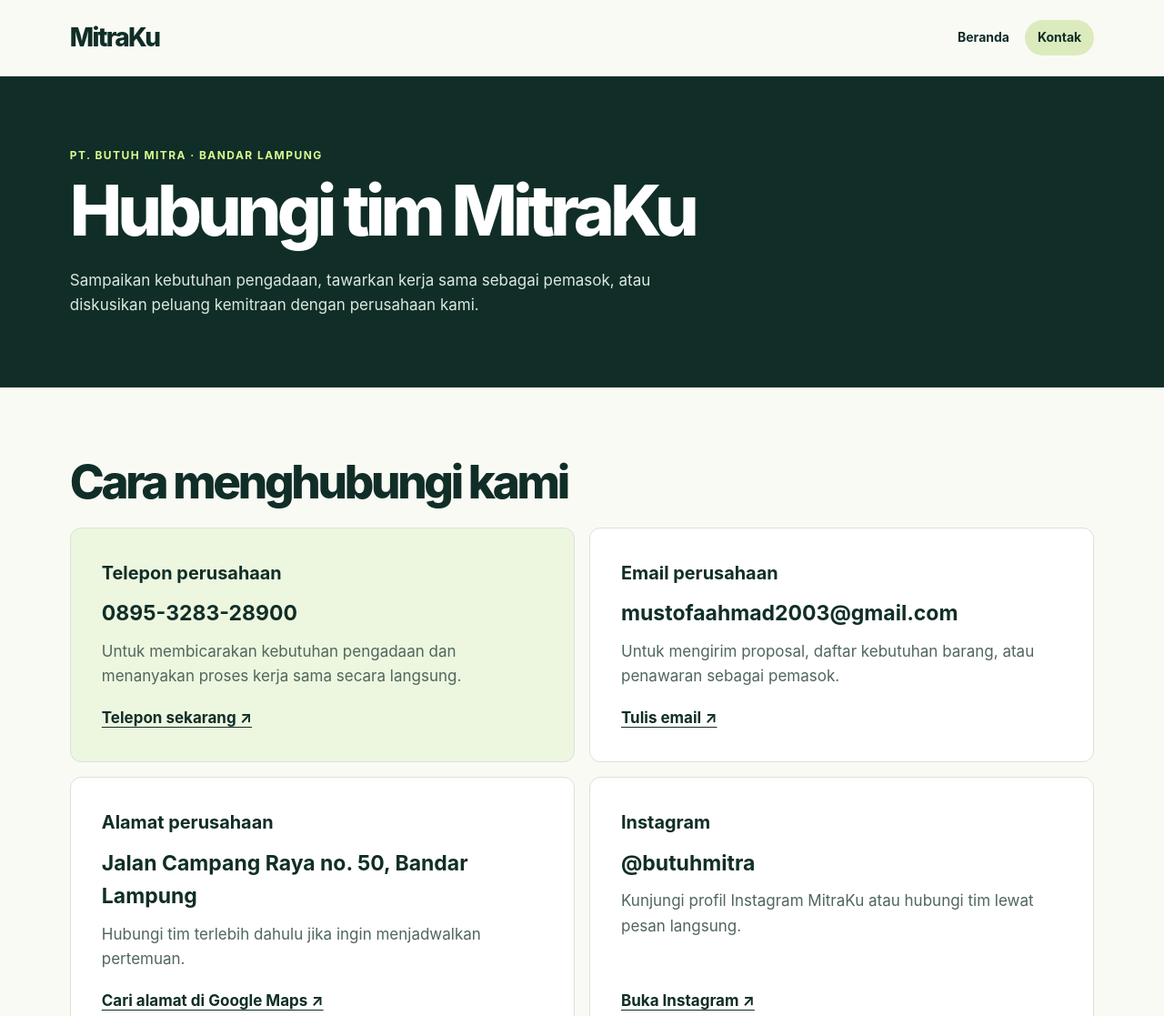
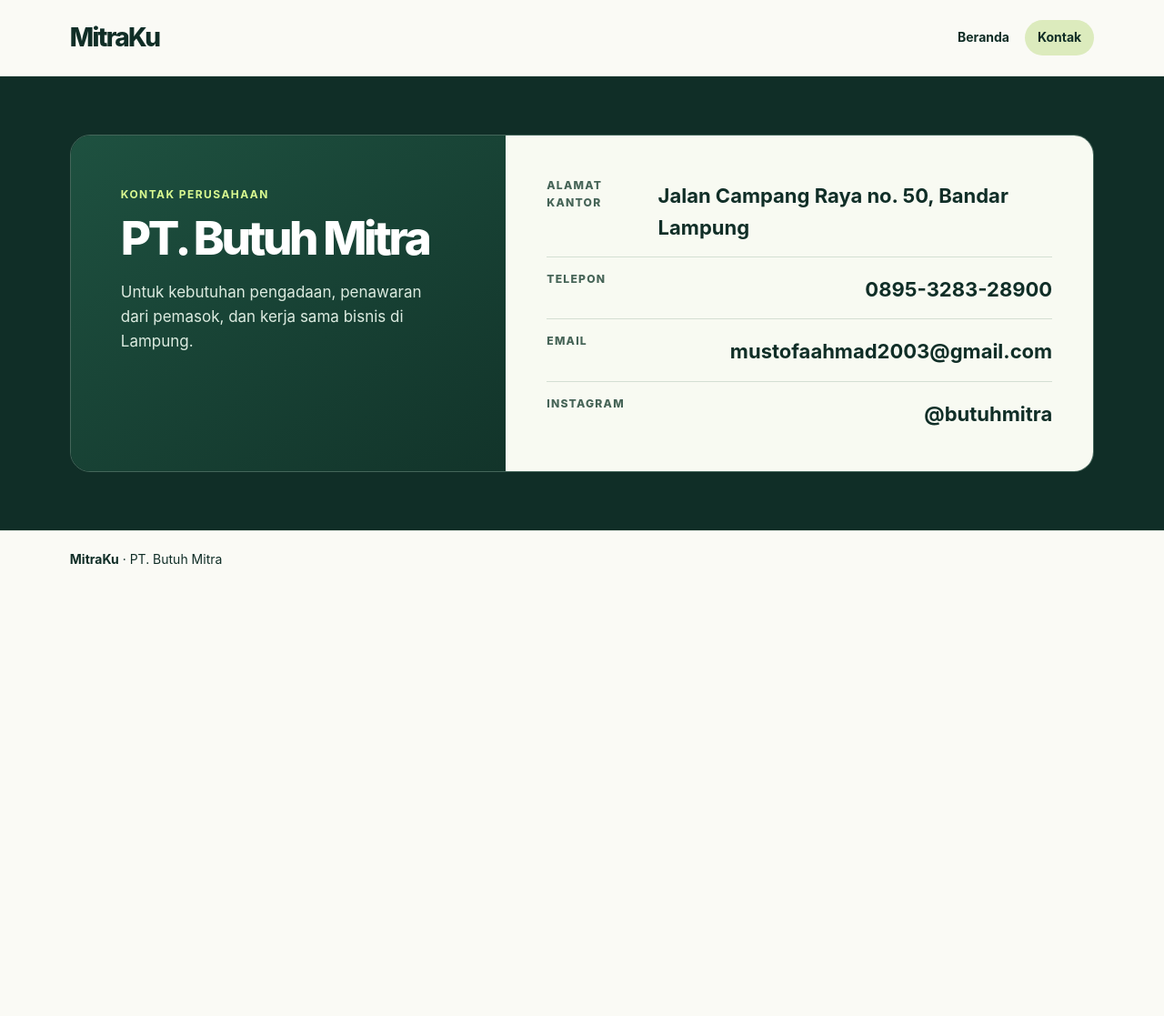
Before and after one commit to mustofaahmad2026/MitraKu, a plain HTML site: page kontak.html in a window 1280 px wide. Shown: the top 1117 px of the page at 91% size. After the commit the page ends 800 px from the top, so only its background shows below. Drawn offline with Linux system fonts and the light colour scheme.

Commit message:
Add files via upload

```diff
--- a/kontak.html
+++ b/kontak.html
@@ -38,12 +38,23 @@ h1{font-size:clamp(44px,6vw,86px)}h2{font-size:clamp(32px,4vw,56px)}
 .channel a{margin-top:auto;padding-top:8px;font-weight:750;text-underline-offset:4px}.channel.primary{background:#edf6df}
 footer{border-top:1px solid #dce5db}
 @media(max-width:760px){.hero,.channels{grid-template-columns:1fr}.contact-banner{align-items:flex-start;flex-direction:column}}
+</style><style>
+.contact-profile{background:#102e27;color:#fff;padding:clamp(26px,5vw,70px) max(6vw,calc((100vw - 1180px)/2))}
+.contact-sheet{display:grid;grid-template-columns:1fr 1.35fr;border:1px solid #44665a;border-radius:22px;overflow:hidden}
+.contact-identity{padding:clamp(24px,5vw,55px);background:linear-gradient(145deg,#1e5140,#12342a)}
+.contact-identity .label{color:#dafa91}.contact-identity h2{margin-bottom:20px}.contact-identity p:last-child{margin:0;color:#dcebe0;max-width:32ch}
+.contact-data{margin:0;padding:clamp(22px,4vw,45px);background:#f8faf2;color:#102e27}
+.contact-data div{padding:14px 0;border-bottom:1px solid #d4dfd3}.contact-data div:first-child{padding-top:0}.contact-data div:last-child{padding-bottom:0;border:0}
+.contact-data dt{font-size:.76rem;font-weight:800;text-transform:uppercase;letter-spacing:.1em;color:#466457}
+.contact-data dd{margin:4px 0 0;text-align:left;font-size:clamp(16px,2vw,22px);font-weight:750;overflow-wrap:anywhere;user-select:text}
+@media(max-width:700px){.contact-sheet{grid-template-columns:1fr}}
 </style></head><body>
 <header><strong>MitraKu</strong><nav aria-label="Navigasi utama"><a href="index.html">Beranda</a><a href="kontak.html" aria-current="page">Kontak</a></nav></header>
-<main><section class="contact-intro"><p class="label">PT. Butuh Mitra · Bandar Lampung</p><h1>Hubungi tim MitraKu</h1><p>Sampaikan kebutuhan pengadaan, tawarkan kerja sama sebagai pemasok, atau diskusikan peluang kemitraan dengan perusahaan kami.</p></section>
-<section aria-labelledby="kanal"><h2 id="kanal">Cara menghubungi kami</h2><div class="channels">
-<article class="channel primary"><h3>Telepon perusahaan</h3><strong>0895-3283-28900</strong><p>Untuk membicarakan kebutuhan pengadaan dan menanyakan proses kerja sama secara langsung.</p><a href="tel:+62895328328900">Telepon sekarang ↗</a></article>
-<article class="channel"><h3>Email perusahaan</h3><strong>mustofaahmad2003@gmail.com</strong><p>Untuk mengirim proposal, daftar kebutuhan barang, atau penawaran sebagai pemasok.</p><a href="mailto:mustofaahmad2003@gmail.com?subject=Kerja%20sama%20MitraKu">Tulis email ↗</a></article>
-<article class="channel"><h3>Alamat perusahaan</h3><strong>Jalan Campang Raya no. 50, Bandar Lampung</strong><p>Hubungi tim terlebih dahulu jika ingin menjadwalkan pertemuan.</p><a href="https://www.google.com/maps/search/?api=1&amp;query=Jalan+Campang+Raya+50+Bandar+Lampung">Cari alamat di Google Maps ↗</a></article>
-<article class="channel"><h3>Instagram</h3><strong>@butuhmitra</strong><p>Kunjungi profil Instagram MitraKu atau hubungi tim lewat pesan langsung.</p><a href="https://www.instagram.com/butuhmitra/">Buka Instagram ↗</a></article>
-</div></section></main><footer><strong>MitraKu</strong> · PT. Butuh Mitra</footer></body></html>
+<main><section class="contact-profile" aria-labelledby="profil-kontak"><div class="contact-sheet">
+<div class="contact-identity"><p class="label">Kontak perusahaan</p><h2 id="profil-kontak">PT. Butuh Mitra</h2><p>Untuk kebutuhan pengadaan, penawaran dari pemasok, dan kerja sama bisnis di Lampung.</p></div>
+<dl class="contact-data">
+<div><dt>Alamat kantor</dt><dd>Jalan Campang Raya no. 50, Bandar Lampung</dd></div>
+<div><dt>Telepon</dt><dd>0895-3283-28900</dd></div>
+<div><dt>Email</dt><dd>mustofaahmad2003@gmail.com</dd></div>
+<div><dt>Instagram</dt><dd>@butuhmitra</dd></div>
+</dl></div></section></main><footer><strong>MitraKu</strong> · PT. Butuh Mitra</footer></body></html>
```
